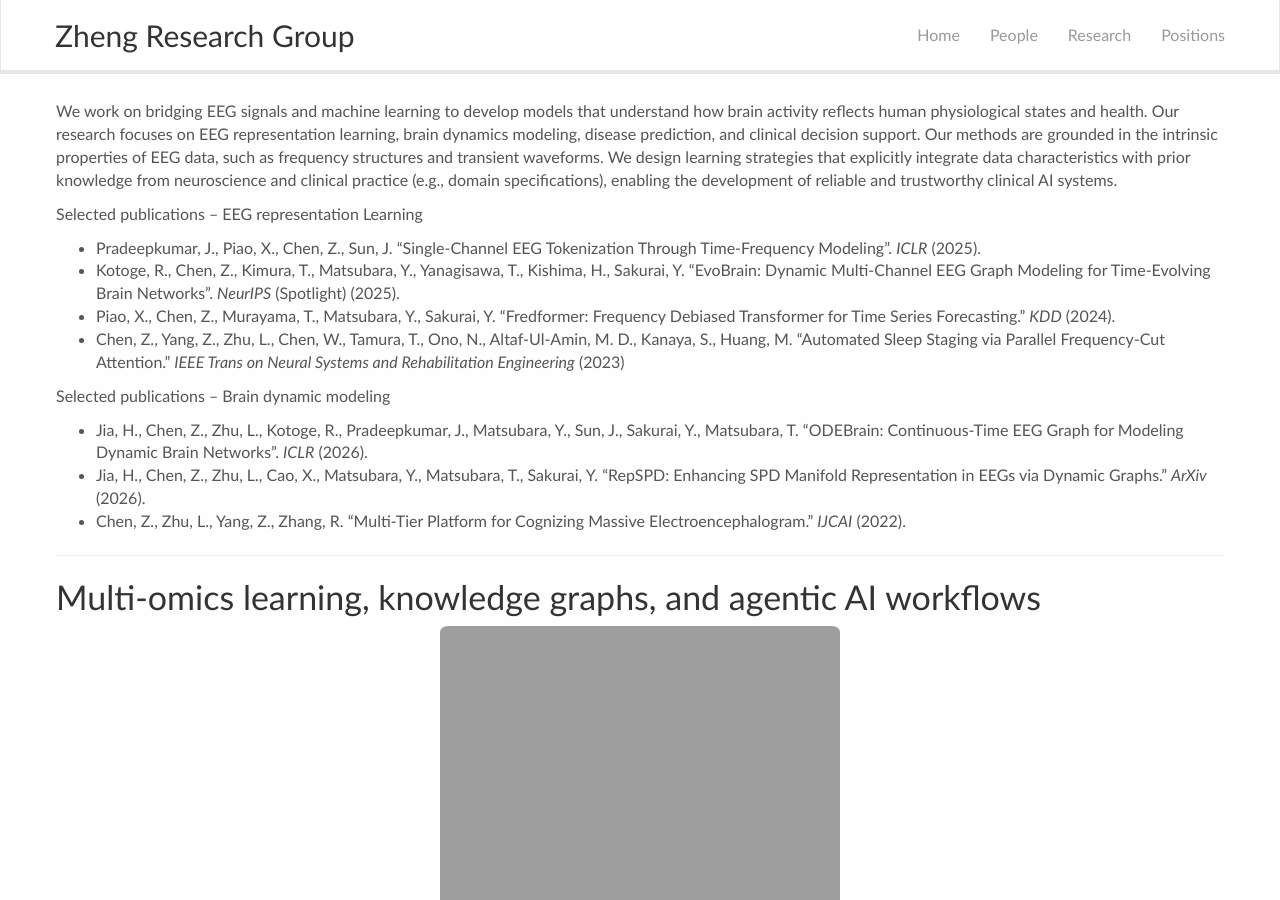
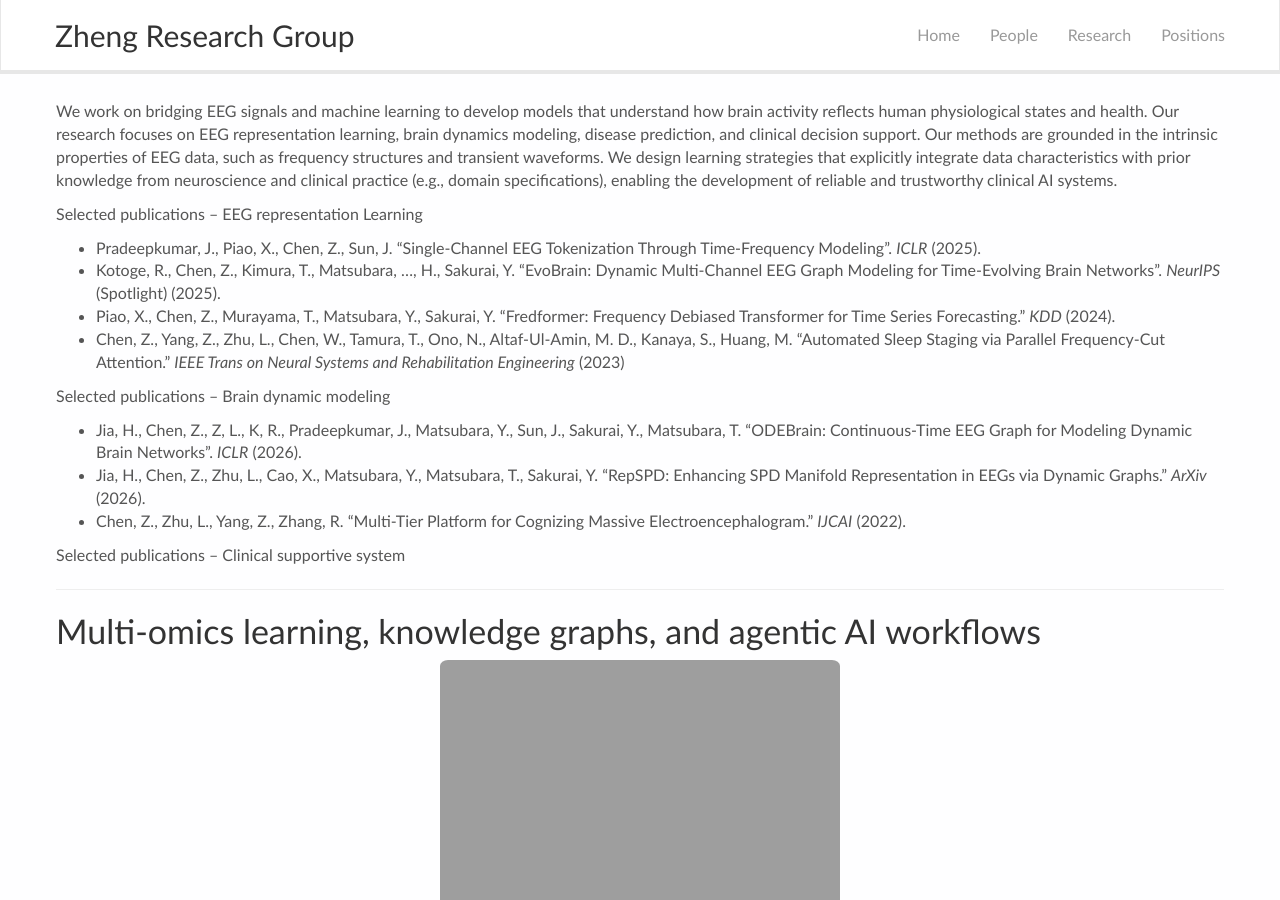
Before and after one commit to zhengchen3/zhengchen3.github.io, a Jekyll site: the page built from _pages/research.md, in a window 1280 px wide and 900 px high, scrolled down 389 px. Built offline with Jekyll 4.4.1, drawn with Linux system fonts in a browser that asks for light colours; nearby versions of some CDN libraries.

```diff
--- a/_pages/research.md
+++ b/_pages/research.md
@@ -20,7 +20,7 @@ We design learning strategies that explicitly integrate data characteristics wit
 Selected publications – EEG representation Learning
 
 - Pradeepkumar, J., Piao, X., Chen, Z., Sun, J. “Single-Channel EEG Tokenization Through Time-Frequency Modeling”. *ICLR* (2025).
-- Kotoge, R., Chen, Z., Kimura, T., Matsubara, Y., Yanagisawa, T., Kishima, H., Sakurai, Y. “EvoBrain: Dynamic Multi-Channel EEG Graph Modeling for Time-Evolving Brain Networks”. *NeurIPS* (Spotlight) (2025).
+- Kotoge, R., Chen, Z., Kimura, T., Matsubara, ..., H., Sakurai, Y. “EvoBrain: Dynamic Multi-Channel EEG Graph Modeling for Time-Evolving Brain Networks”. *NeurIPS* (Spotlight) (2025).
 - Piao, X., Chen, Z., Murayama, T., Matsubara, Y., Sakurai, Y.
 “Fredformer: Frequency Debiased Transformer for Time Series Forecasting.”
 *KDD* (2024).
@@ -31,12 +31,13 @@ Selected publications – EEG representation Learning
 
 Selected publications – Brain dynamic modeling
 
-- Jia, H., Chen, Z., Zhu, L., Kotoge, R., Pradeepkumar, J., Matsubara, Y., Sun, J., Sakurai, Y., Matsubara, T. “ODEBrain: Continuous-Time EEG Graph for Modeling Dynamic Brain Networks”. *ICLR* (2026).
+- Jia, H., Chen, Z., Z, L., K, R., Pradeepkumar, J., Matsubara, Y., Sun, J., Sakurai, Y., Matsubara, T. “ODEBrain: Continuous-Time EEG Graph for Modeling Dynamic Brain Networks”. *ICLR* (2026).
 - Jia, H., Chen, Z., Zhu, L., Cao, X., Matsubara, Y., Matsubara, T., Sakurai, Y. “RepSPD: Enhancing SPD Manifold Representation in EEGs via Dynamic Graphs.” *ArXiv* (2026).
 - Chen, Z., Zhu, L., Yang, Z., Zhang, R.
 “Multi-Tier Platform for Cognizing Massive Electroencephalogram.”
 *IJCAI* (2022).
 
+Selected publications – Clinical supportive system
 
 <!-- - Yang, Z., Kotoge, R., Chen, Z., et al. “GeSubNet: Graph Subnetwork Discovery for Neural Biomarkers” _ICLR_ [Oral] (2025). [arXiv:2410.13178](https://arxiv.org/abs/2410.13178) -->
 ---
```
